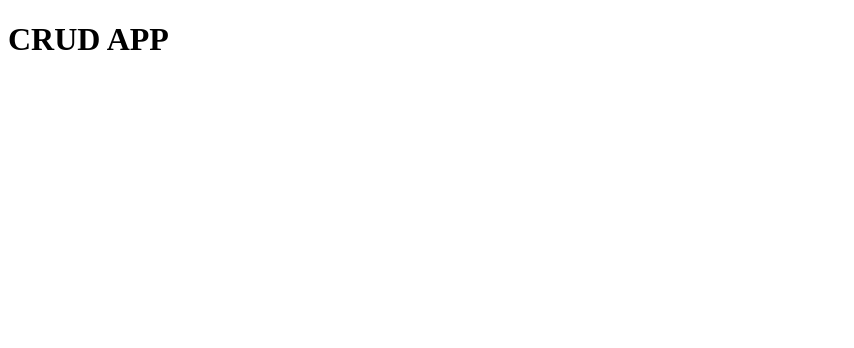
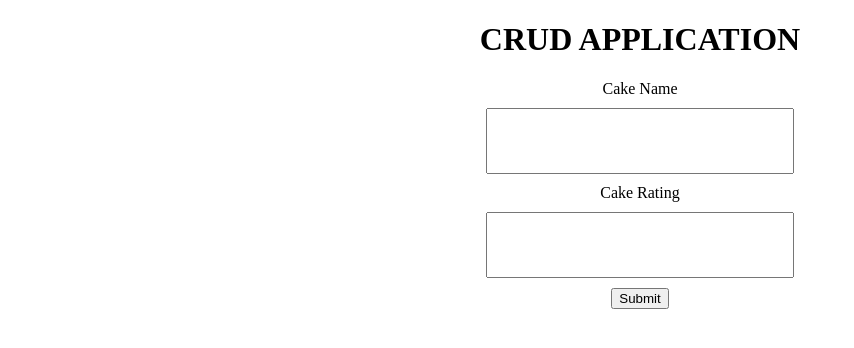
Before and after one commit to lillianaleecode/CakeShop, a React (Create React App) app: page / in a window 1280 px wide. Shown: the top 348 px of the page, without its empty margins (0-854 px from the left). Built offline with nearby package versions, Linux system fonts and the light colour scheme.

Commit message:
basic form template

```diff
--- a/src/App.css
+++ b/src/App.css
@@ -2,37 +2,15 @@
   text-align: center;
 }
 
-.App-logo {
-  height: 40vmin;
-  pointer-events: none;
+.form{
+  display: flex;
+  flex-direction: column;
+  align-items:center;
+  justify-content:center;
 }
 
-@media (prefers-reduced-motion: no-preference) {
-  .App-logo {
-    animation: App-logo-spin infinite 20s linear;
-  }
+.form input {
+  width: 300px;
+  height:60px;
+  margin:10px;
 }
-
-.App-header {
-  background-color: #282c34;
-  min-height: 100vh;
-  display: flex;
-  flex-direction: column;
-  align-items: center;
-  justify-content: center;
-  font-size: calc(10px + 2vmin);
-  color: white;
-}
-
-.App-link {
-  color: #61dafb;
-}
-
-@keyframes App-logo-spin {
-  from {
-    transform: rotate(0deg);
-  }
-  to {
-    transform: rotate(360deg);
-  }
-}
--- a/src/App.js
+++ b/src/App.js
@@ -3,7 +3,25 @@ import './App.css';
 
 function App() {
   return (
-    <h1>CRUD APP</h1>
+
+    <div className='App'>
+      <h1>CRUD APPLICATION</h1>
+
+      <div className='form'>
+        <label>Cake Name</label>
+        <input type="text" name="cakeName"/>
+
+        <label>Cake Rating</label>
+        <input type="text" name="rating"/>
+
+        <button>Submit</button>
+
+      </div>
+
+
+
+    </div>
+
   );
 }
 
```
